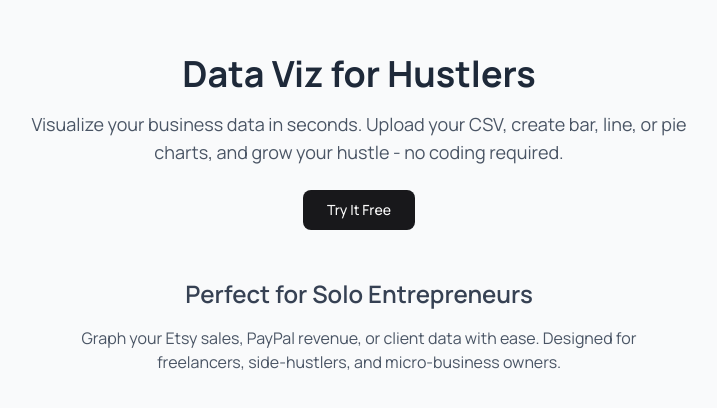
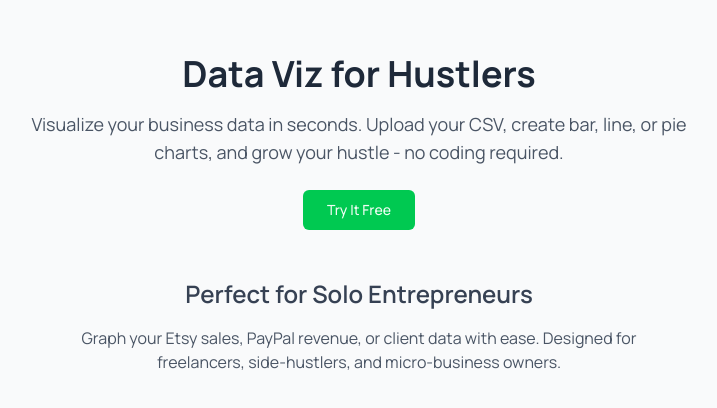
Before and after one commit to harryyking/SheinDiscount, a Next.js app: page / in a window 1280 px wide. Shown: the part 186-594 px from the top of the page, without its empty margins (281-998 px from the left). Built offline with nearby package versions, Linux system fonts and the light colour scheme.

Commit message:
add theme change

```diff
--- a/app/globals.css
+++ b/app/globals.css
@@ -48,14 +48,15 @@
 }
 
 :root {
+  --radius: 0.5rem;
   --background: oklch(1 0 0);
   --foreground: oklch(0.141 0.005 285.823);
   --card: oklch(1 0 0);
   --card-foreground: oklch(0.141 0.005 285.823);
   --popover: oklch(1 0 0);
   --popover-foreground: oklch(0.141 0.005 285.823);
-  --primary: oklch(0.21 0.006 285.885);
-  --primary-foreground: oklch(0.985 0 0);
+  --primary: oklch(0.723 0.219 149.579);
+  --primary-foreground: oklch(0.982 0.018 155.826);
   --secondary: oklch(0.967 0.001 286.375);
   --secondary-foreground: oklch(0.21 0.006 285.885);
   --muted: oklch(0.967 0.001 286.375);
@@ -63,46 +64,43 @@
   --accent: oklch(0.967 0.001 286.375);
   --accent-foreground: oklch(0.21 0.006 285.885);
   --destructive: oklch(0.577 0.245 27.325);
-  --destructive-foreground: oklch(0.577 0.245 27.325);
   --border: oklch(0.92 0.004 286.32);
   --input: oklch(0.92 0.004 286.32);
-  --ring: oklch(0.705 0.015 286.067);
+  --ring: oklch(0.723 0.219 149.579);
   --chart-1: oklch(0.646 0.222 41.116);
   --chart-2: oklch(0.6 0.118 184.704);
   --chart-3: oklch(0.398 0.07 227.392);
   --chart-4: oklch(0.828 0.189 84.429);
   --chart-5: oklch(0.769 0.188 70.08);
-  --radius: 0.625rem;
   --sidebar: oklch(0.985 0 0);
   --sidebar-foreground: oklch(0.141 0.005 285.823);
-  --sidebar-primary: oklch(0.21 0.006 285.885);
-  --sidebar-primary-foreground: oklch(0.985 0 0);
+  --sidebar-primary: oklch(0.723 0.219 149.579);
+  --sidebar-primary-foreground: oklch(0.982 0.018 155.826);
   --sidebar-accent: oklch(0.967 0.001 286.375);
   --sidebar-accent-foreground: oklch(0.21 0.006 285.885);
   --sidebar-border: oklch(0.92 0.004 286.32);
-  --sidebar-ring: oklch(0.705 0.015 286.067);
+  --sidebar-ring: oklch(0.723 0.219 149.579);
 }
 
 .dark {
   --background: oklch(0.141 0.005 285.823);
   --foreground: oklch(0.985 0 0);
-  --card: oklch(0.141 0.005 285.823);
+  --card: oklch(0.21 0.006 285.885);
   --card-foreground: oklch(0.985 0 0);
-  --popover: oklch(0.141 0.005 285.823);
+  --popover: oklch(0.21 0.006 285.885);
   --popover-foreground: oklch(0.985 0 0);
-  --primary: oklch(0.985 0 0);
-  --primary-foreground: oklch(0.21 0.006 285.885);
+  --primary: oklch(0.696 0.17 162.48);
+  --primary-foreground: oklch(0.393 0.095 152.535);
   --secondary: oklch(0.274 0.006 286.033);
   --secondary-foreground: oklch(0.985 0 0);
   --muted: oklch(0.274 0.006 286.033);
   --muted-foreground: oklch(0.705 0.015 286.067);
   --accent: oklch(0.274 0.006 286.033);
   --accent-foreground: oklch(0.985 0 0);
-  --destructive: oklch(0.396 0.141 25.723);
-  --destructive-foreground: oklch(0.637 0.237 25.331);
-  --border: oklch(0.274 0.006 286.033);
-  --input: oklch(0.274 0.006 286.033);
-  --ring: oklch(0.442 0.017 285.786);
+  --destructive: oklch(0.704 0.191 22.216);
+  --border: oklch(1 0 0 / 10%);
+  --input: oklch(1 0 0 / 15%);
+  --ring: oklch(0.527 0.154 150.069);
   --chart-1: oklch(0.488 0.243 264.376);
   --chart-2: oklch(0.696 0.17 162.48);
   --chart-3: oklch(0.769 0.188 70.08);
@@ -110,12 +108,12 @@
   --chart-5: oklch(0.645 0.246 16.439);
   --sidebar: oklch(0.21 0.006 285.885);
   --sidebar-foreground: oklch(0.985 0 0);
-  --sidebar-primary: oklch(0.488 0.243 264.376);
-  --sidebar-primary-foreground: oklch(0.985 0 0);
+  --sidebar-primary: oklch(0.696 0.17 162.48);
+  --sidebar-primary-foreground: oklch(0.393 0.095 152.535);
   --sidebar-accent: oklch(0.274 0.006 286.033);
   --sidebar-accent-foreground: oklch(0.985 0 0);
-  --sidebar-border: oklch(0.274 0.006 286.033);
-  --sidebar-ring: oklch(0.442 0.017 285.786);
+  --sidebar-border: oklch(1 0 0 / 10%);
+  --sidebar-ring: oklch(0.527 0.154 150.069);
 }
 
 @layer base {
--- a/app/main/page.tsx
+++ b/app/main/page.tsx
@@ -58,13 +58,12 @@ export default function AppPage() {
   }
 
   return (
-    <main className="flex min-h-screen flex-col items-center p-4 bg-gray-50">
+    <main className="flex min-h-screen flex-col items-center p-4">
       <h1 className="text-3xl font-bold text-gray-800 mt-4 mb-8">Data Viz for Hustlers</h1>
 
       <div className="w-full max-w-6xl flex flex-col gap-10">
         {/* Graph Options - First */}
         <section className="w-full">
-          <h2 className="text-xl font-semibold mb-4">Graph Options</h2>
           <GraphOptions data={csvData} onOptionsChange={setGraphOptions} />
         </section>
 
```
